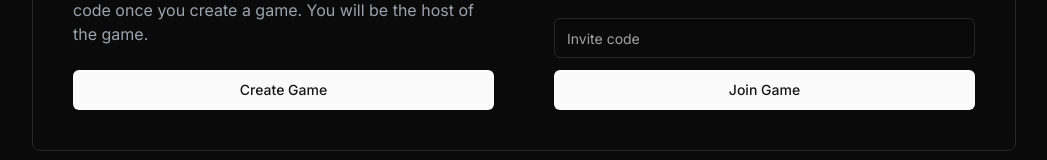
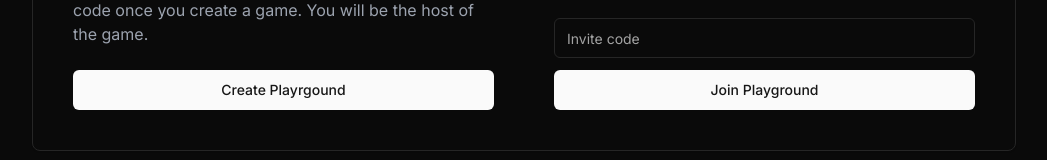
Before and after one commit to tanayvaswani/typewriter-playground, a Next.js app in the folder apps/web/: page / in a window 1280 px wide. Shown: the part 359-519 px from the top of the page, without its empty margins (116-1163 px from the left). Built offline with nearby package versions, Linux system fonts and the light colour scheme.

Commit message:
refac: naming

```diff
--- a/apps/web/app/page.tsx
+++ b/apps/web/app/page.tsx
@@ -12,7 +12,7 @@ import { v4 as uuidv4 } from "uuid";
 export default function Home() {
   const router = useRouter();
 
-  const joinGame = (e: FormEvent<HTMLFormElement>) => {
+  const joinPlayground = (e: FormEvent<HTMLFormElement>) => {
     e.preventDefault();
 
     const form = e.currentTarget;
@@ -51,7 +51,7 @@ export default function Home() {
 
           <div>
             <Button className="mt-5 w-full" onClick={createGame}>
-              Create Game
+              Create Playrgound
             </Button>
           </div>
         </div>
@@ -66,9 +66,9 @@ export default function Home() {
           </div>
 
           <div className="mt-5">
-            <form onSubmit={joinGame}>
+            <form onSubmit={joinPlayground}>
               <Input type="text" placeholder="Invite code" name="inviteCode" />
-              <Button className="mt-3 w-full">Join Game</Button>
+              <Button className="mt-3 w-full">Join Playground</Button>
             </form>
           </div>
         </div>
--- a/apps/web/app/playground/[playgroundId]/page.tsx
+++ b/apps/web/app/playground/[playgroundId]/page.tsx
@@ -37,7 +37,7 @@ const PlaygroundIdPage = ({
             />
 
             <Button type="submit" className="text-xl w-full mt-5 px-5 py-7">
-              Join Game
+              Join Playground
             </Button>
           </form>
         </Card>
```
